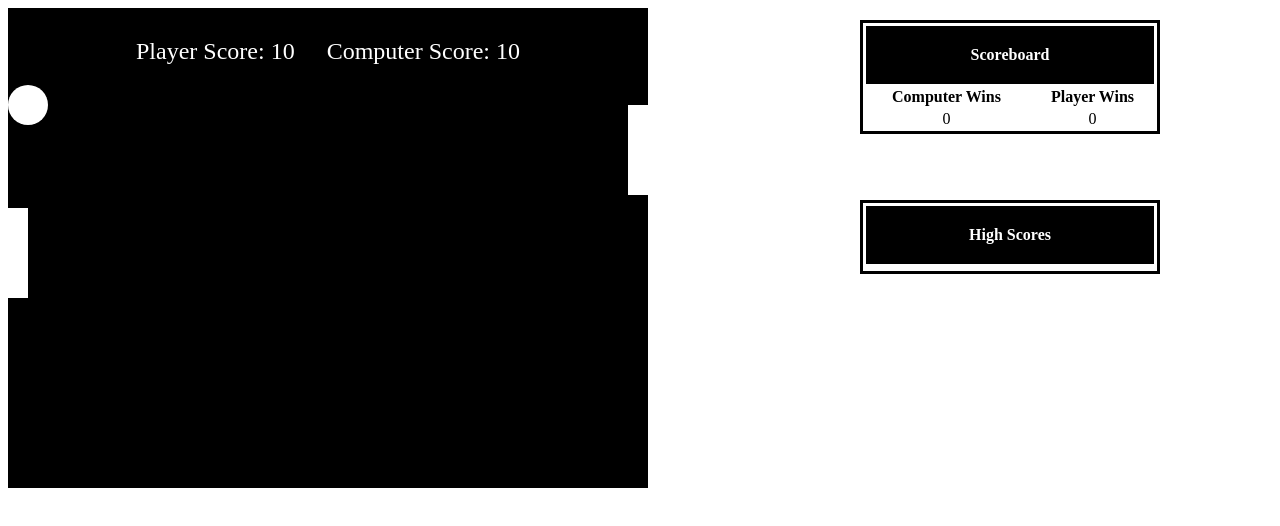
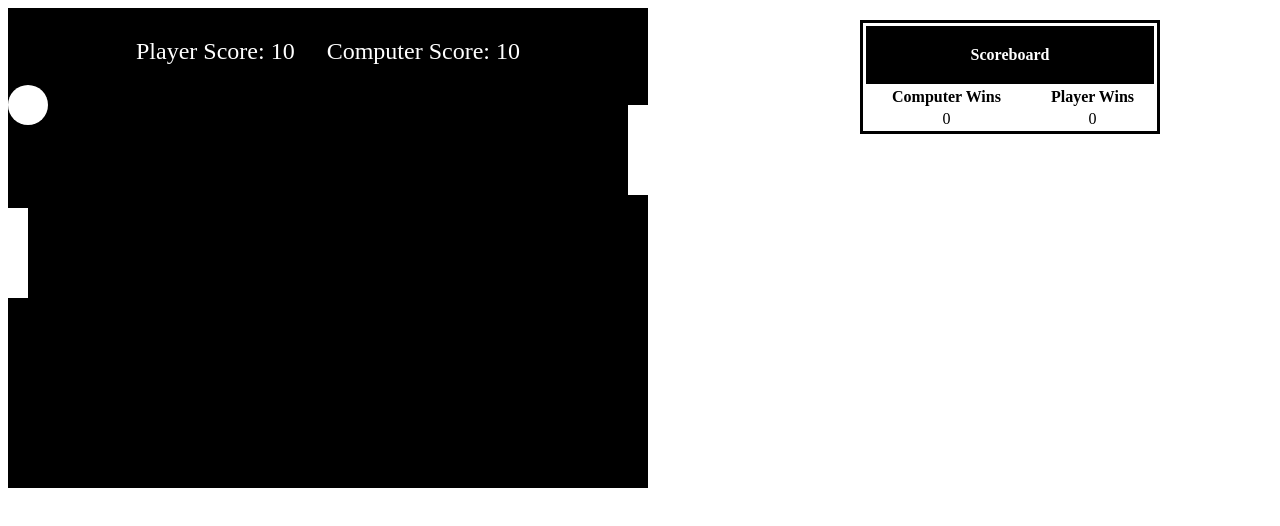
Before and after one commit to DeliaLynch/pong, a plain HTML site: page pong.html in a window 1280 px wide. Drawn offline with nearby package versions, Linux system fonts and the light colour scheme.

Commit message:
Update pong.html

```diff
--- a/pong.html
+++ b/pong.html
@@ -27,10 +27,7 @@
         <tr><td><div id="computerWins"></div></td><td><div id="playerWins"></div></td></tr>
     </table>
 
-    <table id="highScoresTable">
-        <tr><th colspan="1"> <div id = "HighScoreHeader">High Scores</div></th></tr>
-         <tr><td><div id="highScores"></div></td></tr>
-     </table>
+
 
 
 
```
